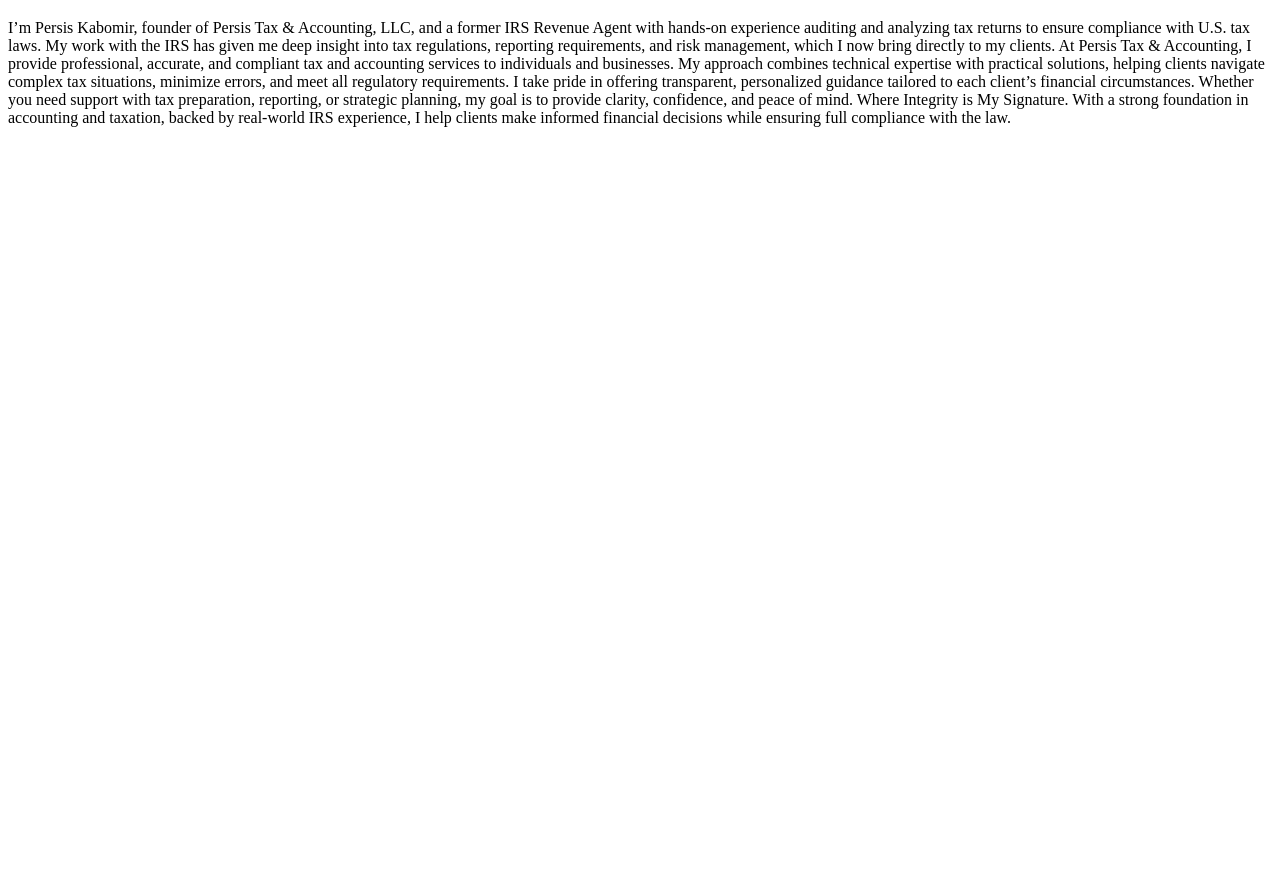
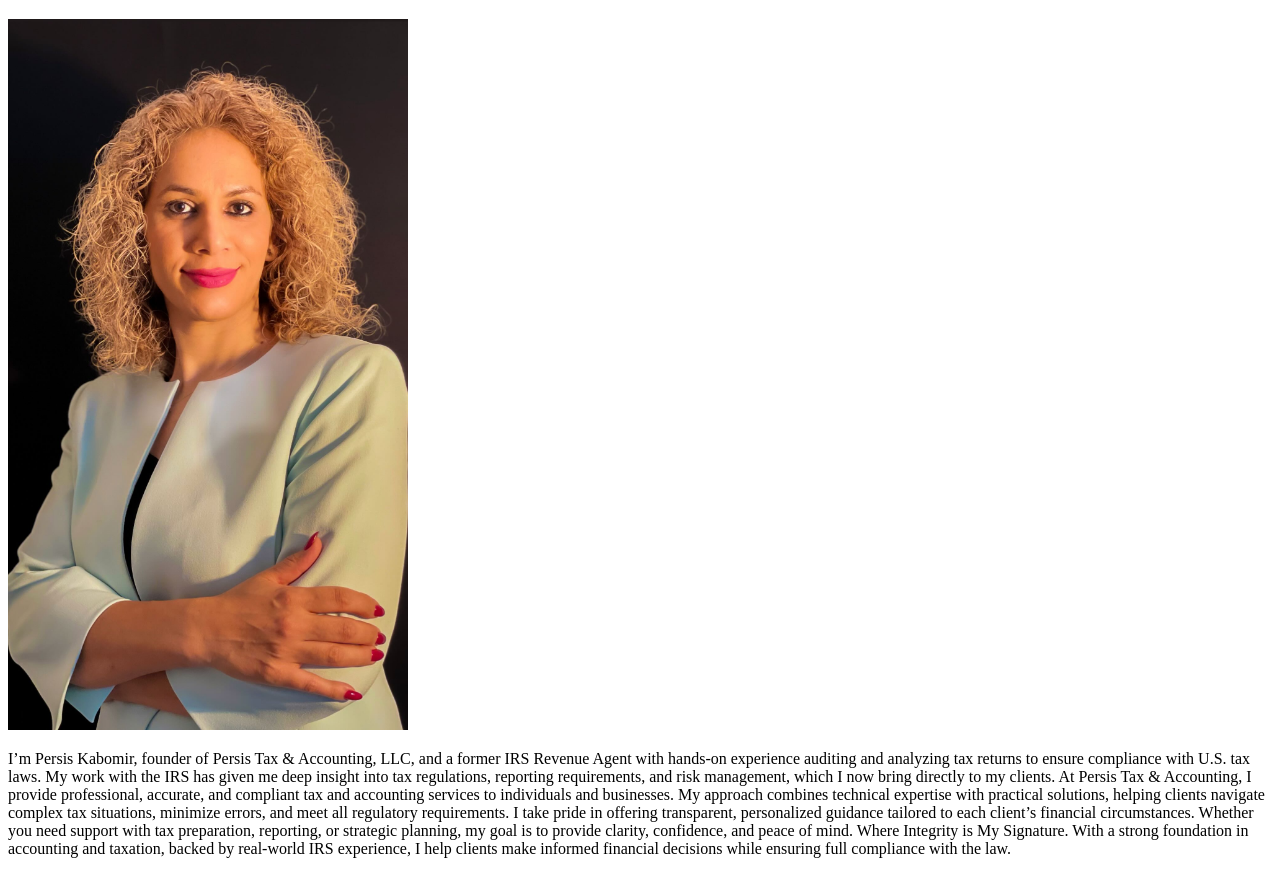
Before and after one commit to persiskabomir/persiskabomir.github.io, a plain HTML site: page index.html in a window 1280 px wide. Shown: the part 61-935 px from the top of the page. Before the commit the page ends 800 px from the top, so only its background shows below. Drawn offline with Linux system fonts and the light colour scheme.

Commit message:
Update index.html

```diff
--- a/index.html
+++ b/index.html
@@ -5,6 +5,7 @@
 </head>
 <body>
   <h1>About Me</h1>
+  <img src="static/pic.jpg" alt="My photo" width="400" />
   <p>
 I’m Persis Kabomir, founder of Persis Tax & Accounting, LLC, and a former IRS Revenue Agent with hands-on experience auditing and analyzing tax returns to ensure compliance with U.S. tax laws. My work with the IRS has given me deep insight into tax regulations, reporting requirements, and risk management, which I now bring directly to my clients.
 At Persis Tax & Accounting, I provide professional, accurate, and compliant tax and accounting services to individuals and businesses. My approach combines technical expertise with practical solutions, helping clients navigate complex tax situations, minimize errors, and meet all regulatory requirements.
```
